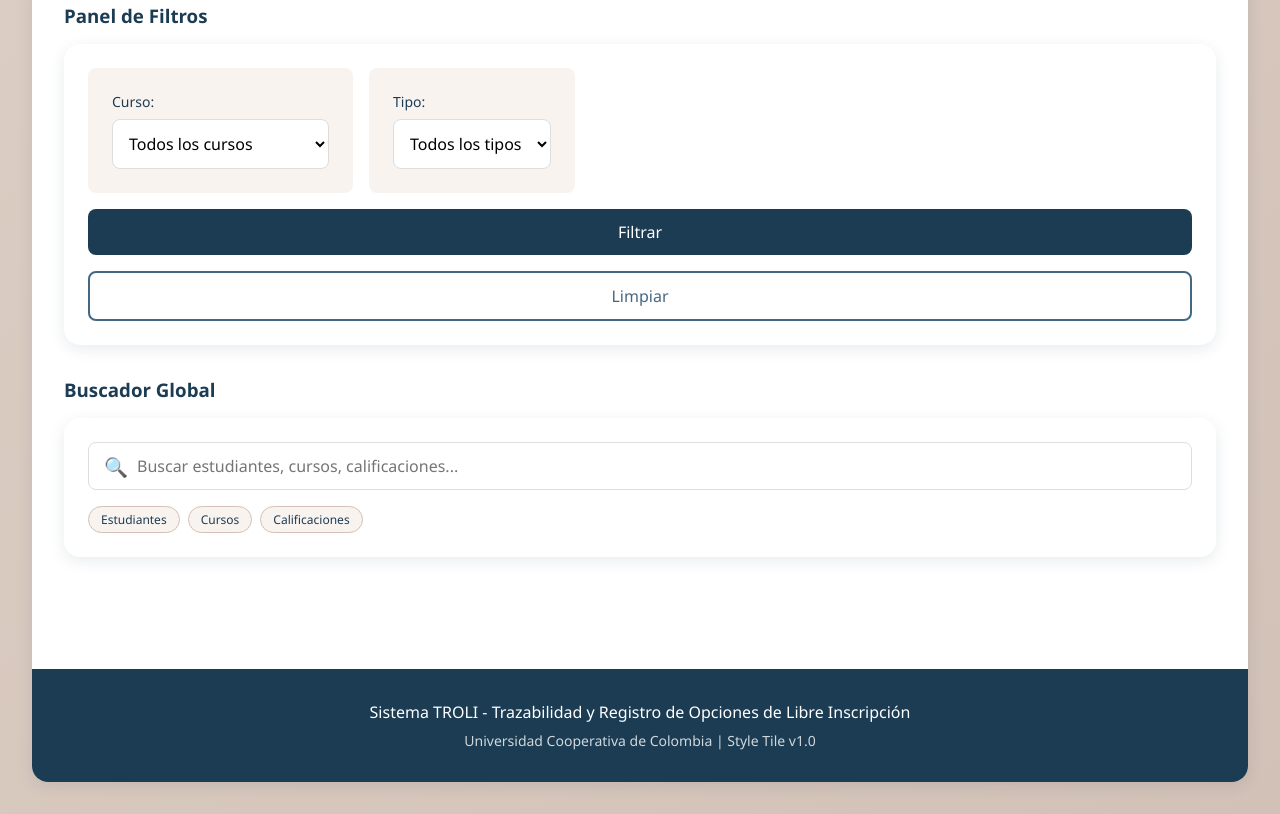
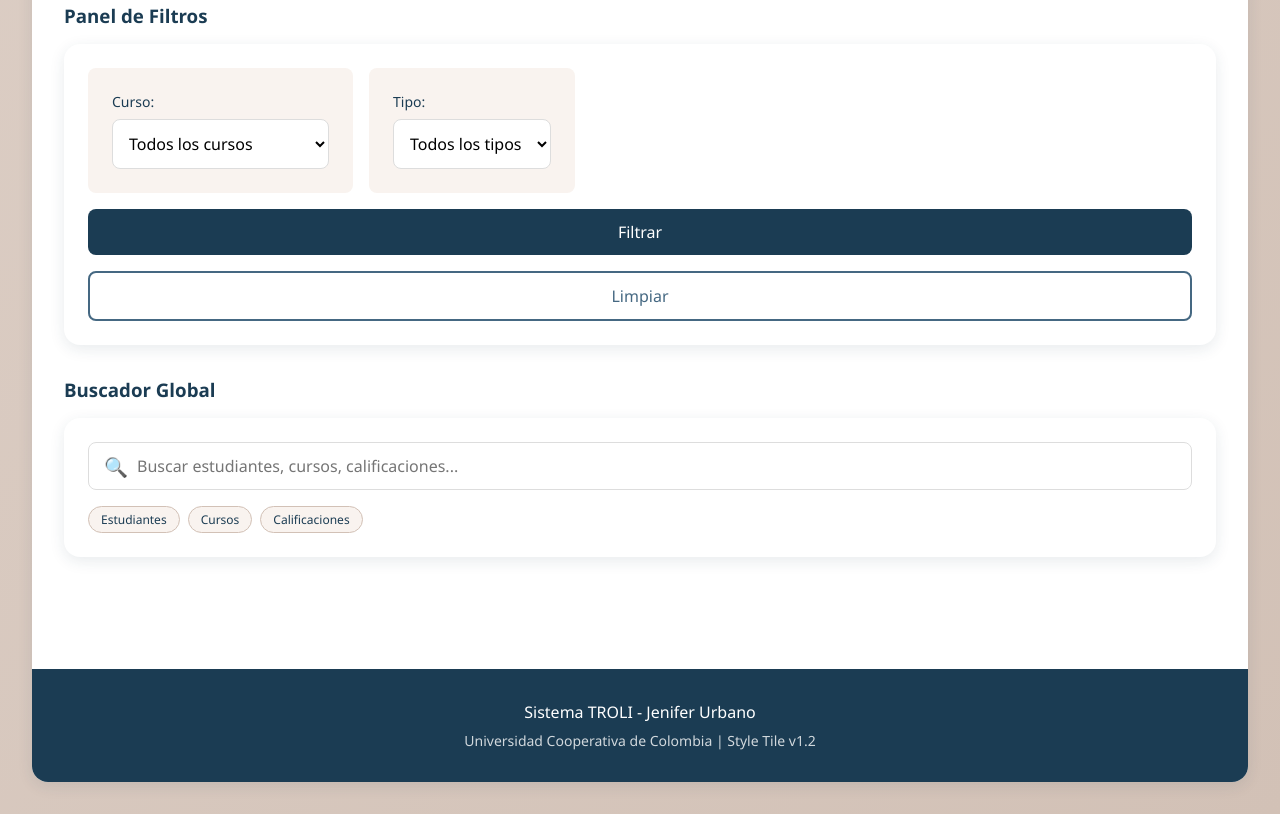
Before and after one commit to Jenifrutica/StylesTroli, a plain HTML site: page index.html in a window 1280 px wide. Shown: the part 7050-7864 px from the top of the page. Drawn offline with Linux system fonts and the light colour scheme.

Commit message:
Update footer text and style tile version

```diff
--- a/index.html
+++ b/index.html
@@ -1143,8 +1143,8 @@
         </div>
 
         <div class="footer">
-            <p style="margin-bottom: 0.5rem;">Sistema TROLI - Trazabilidad y Registro de Opciones de Libre Inscripción</p>
-            <p style="font-size: 0.875rem; opacity: 0.8;">Universidad Cooperativa de Colombia | Style Tile v1.0</p>
+            <p style="margin-bottom: 0.5rem;">Sistema TROLI - Jenifer Urbano</p>
+            <p style="font-size: 0.875rem; opacity: 0.8;">Universidad Cooperativa de Colombia | Style Tile v1.2</p>
         </div>
     </div>
 </body>
```
